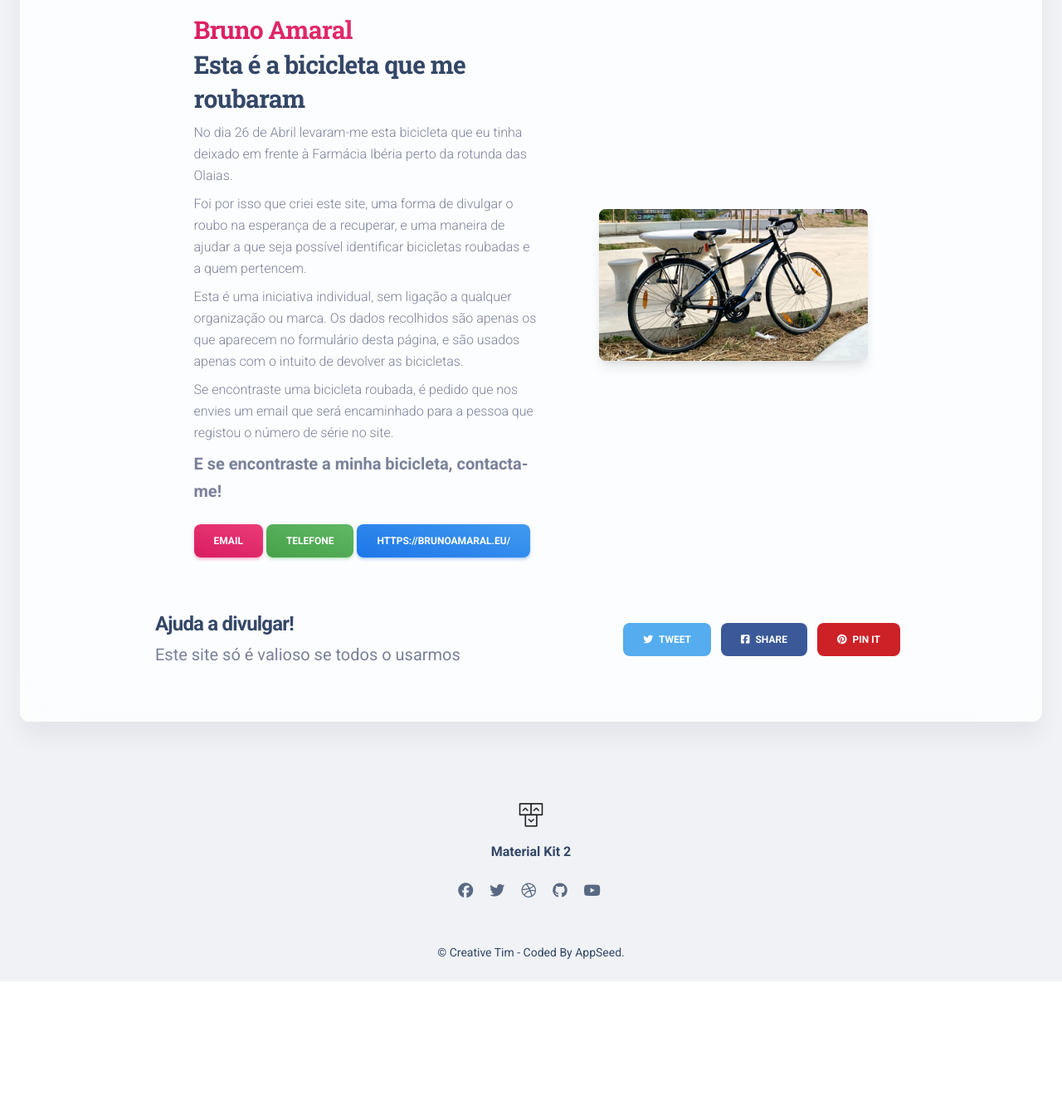
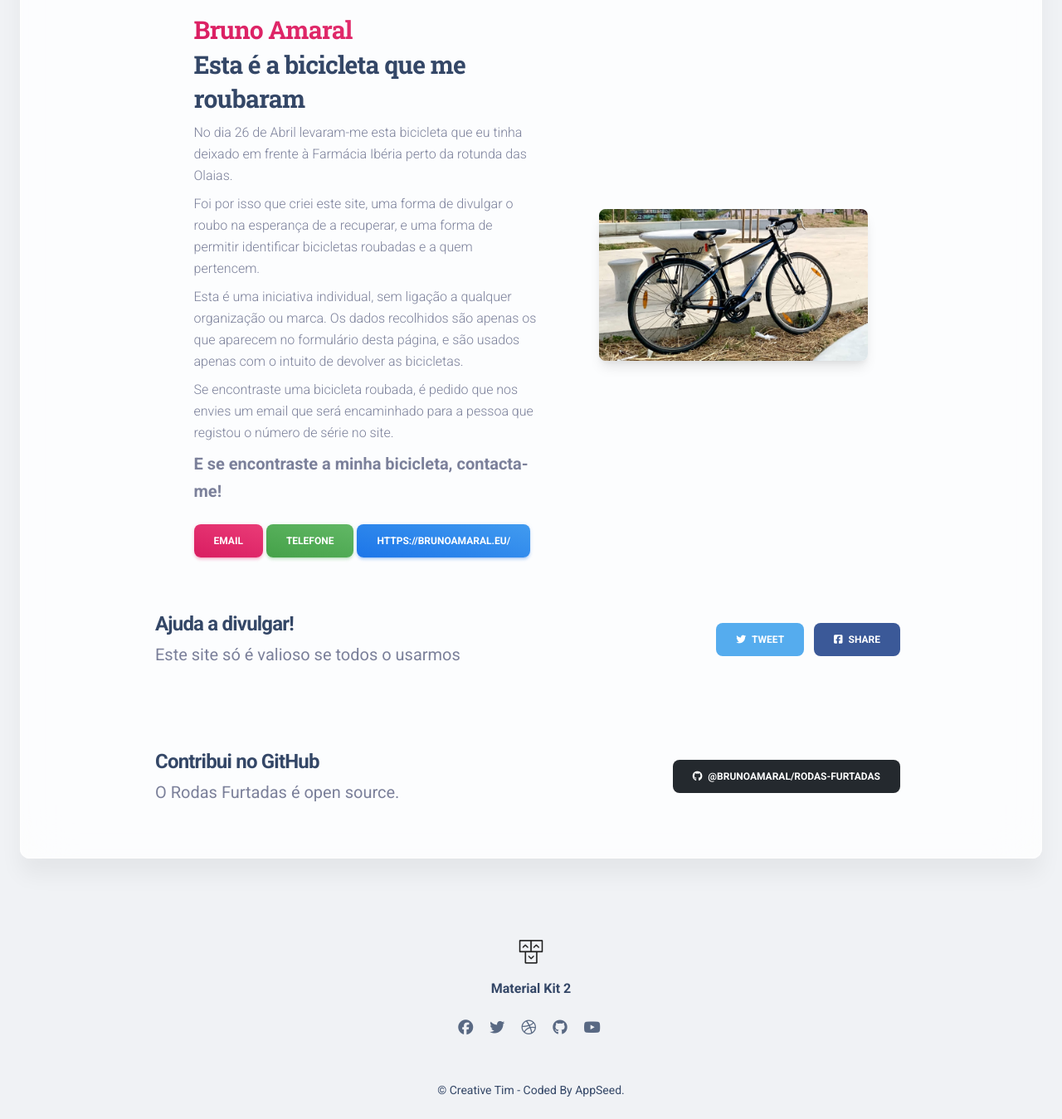
Before and after one commit to brunoamaral/rodas-furtadas, a Django app: page / in a window 1280 px wide. Shown: the part 1077-2426 px from the top of the page at 83% size. Before the commit the page ends 2260 px from the top, so only its background shows below. Run offline with Django 4.2, Linux system fonts and the light colour scheme; some libraries are stand-ins or nearby versions.

Commit message:
copy and buttons

```diff
--- a/django/bicicletas/templates/bicicletas/home/index.html
+++ b/django/bicicletas/templates/bicicletas/home/index.html
@@ -208,7 +208,7 @@
         No dia 26 de Abril levaram-me esta bicicleta que eu tinha deixado em frente à Farmácia Ibéria perto da rotunda das Olaias.
       </p>
       <p class="pe-md-5 mb-2">
-        Foi por isso que criei este site, uma forma de divulgar o roubo na esperança de a recuperar, e uma maneira de ajudar a que seja possível identificar bicicletas roubadas e a quem pertencem.
+        Foi por isso que criei este site, uma forma de divulgar o roubo na esperança de a recuperar, e uma forma de permitir identificar bicicletas roubadas e a quem pertencem.
       </p>
       <p class="pe-md-5 mb-2">
         Esta é uma iniciativa individual, sem ligação a qualquer organização ou marca. Os dados recolhidos são apenas os que aparecem no formulário desta página, e são usados apenas com o intuito de devolver as bicicletas.
@@ -240,14 +240,27 @@
             <p class="lead mb-0">Este site só é valioso se todos o usarmos</p>
           </div>
           <div class="col-lg-5 me-lg-auto my-lg-auto text-lg-end mt-5">
-            <a href="https://twitter.com/intent/tweet?text=Check%20Material%20UI%20Kit%20made%20by%20%40CreativeTim%20%23webdesign%20%23designsystem%20%23bootstrap5&url=https%3A%2F%2Fwww.creative-tim.com%2Fproduct%2Fmaterial-kit" class="btn btn-twitter mb-0 me-2" target="_blank">
+            <a href="https://twitter.com/intent/tweet?text=Um%20site%20para%20registar%20e%20encontrar%20bicicletas%20roubadas.&url=https://rodasfurtadas.com/" class="btn btn-twitter mb-0 me-2" target="_blank">
               <i class="fab fa-twitter me-1"></i> Tweet
             </a>
-            <a href="https://www.facebook.com/sharer/sharer.php?u=https://appseed.us/product/django-material-kit" class="btn btn-facebook mb-0 me-2" target="_blank">
+            <a href="https://www.facebook.com/sharer/sharer.php?u=https://rodasfurtadas.com" class="btn btn-facebook mb-0 me-2" target="_blank">
               <i class="fab fa-facebook-square me-1"></i> Share
             </a>
-            <a href="https://www.pinterest.com/pin/create/button/?url=https://appseed.us/product/django-material-kit" class="btn btn-pinterest mb-0 me-2" target="_blank">
-              <i class="fab fa-pinterest me-1"></i> Pin it
+          </div>
+        </div>
+      </div>
+    </div>
+
+    <div class="py-5">
+      <div class="container">
+        <div class="row">
+          <div class="col-lg-5 ms-auto">
+            <h4 class="mb-1">Contribui no GitHub</h4>
+            <p class="lead mb-0">O Rodas Furtadas é open source.</p>
+          </div>
+          <div class="col-lg-5 me-lg-auto my-lg-auto text-lg-end mt-5">
+            <a href="https://github.com/brunoamaral/rodas-furtadas/" class="btn btn-github mb-0 me-2" target="_blank">
+              <i class="fab fa-github me-1"></i> @brunoamaral/rodas-furtadas
             </a>
           </div>
         </div>
@@ -261,7 +274,7 @@
       <div class="row">
         <div class="col-md-3 mb-4 ms-auto me-auto text-center">
           <div>
-            <a href="https://appseed.us/product/django-material-kit">
+            <a href="https://rodasfurtadas.com">
               <img src="/static/assets/img/logo-ct-dark.png" class="mb-3 footer-logo" alt="main_logo">
             </a>
             <h6 class="font-weight-bolder mb-4">Material Kit 2</h6>
```
